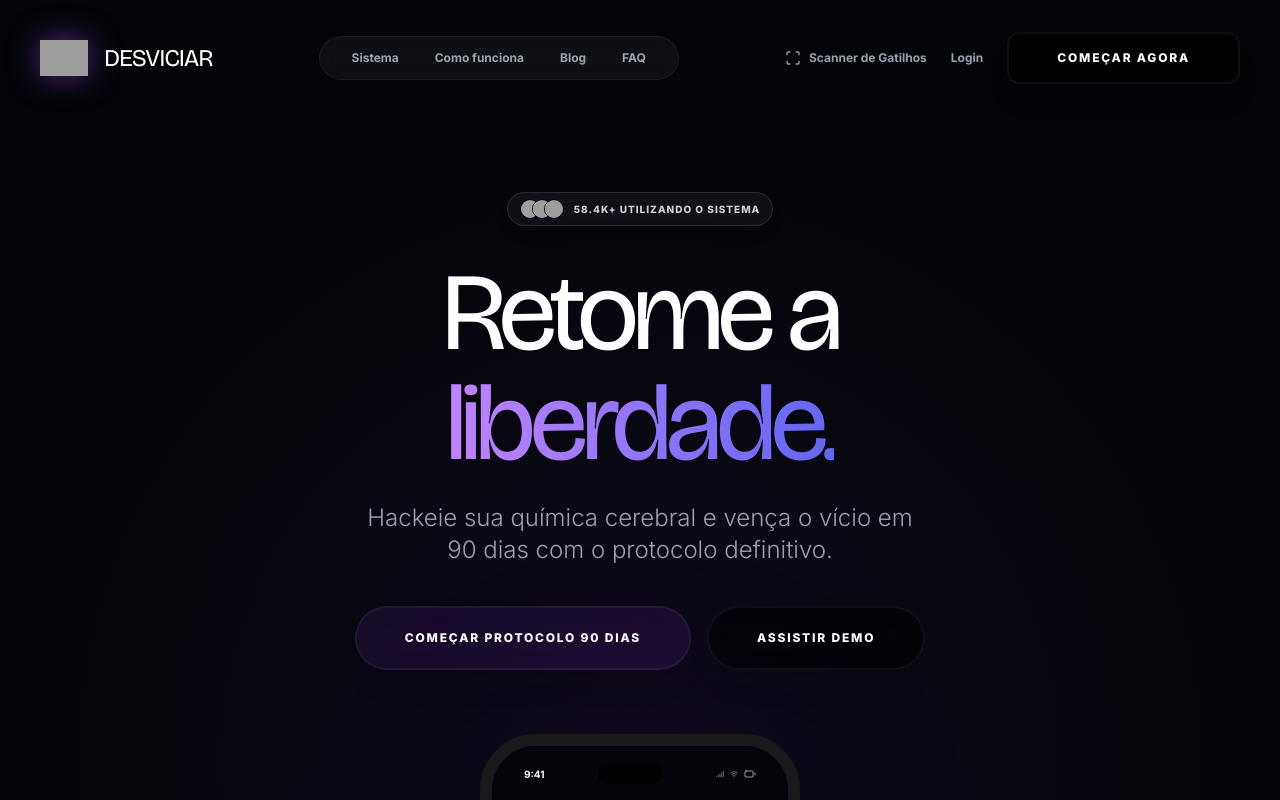
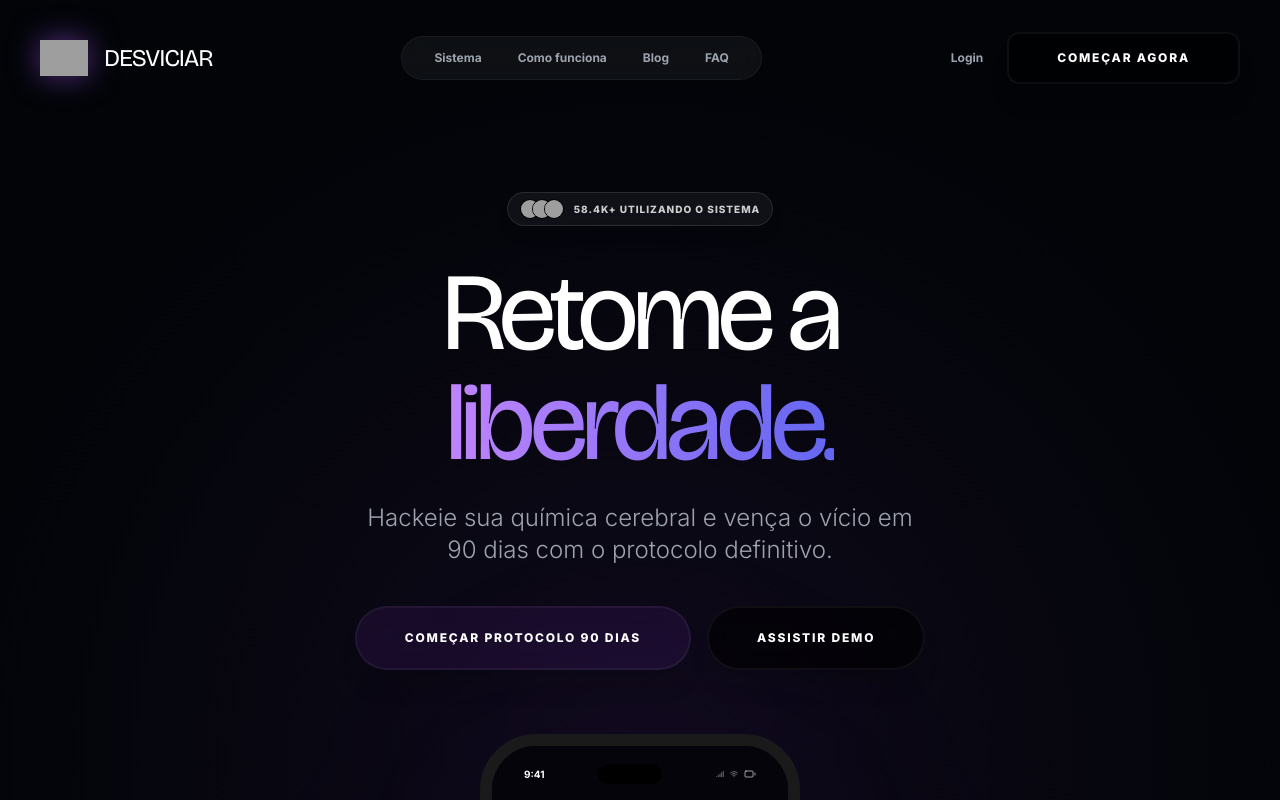
Before and after one commit to jaleski01/Desviciar---SITE, a React (Vite) app: page / in a window 1280 px wide. Shown: the top 800 px of the page. Built offline with nearby package versions, Linux system fonts and the light colour scheme; grey boxes are pictures that could not be loaded.

Commit message:
feat: Remove scanner button from Navbar
Removes the "Scanner de Gatilhos" button and related functionality from the Navbar component. This UI element is no longer relevant or used within the current application flow.

```diff
--- a/components/Navbar.tsx
+++ b/components/Navbar.tsx
@@ -1,6 +1,6 @@
 
 import React, { useState, useEffect } from 'react';
-import { Menu, X, Scan } from 'lucide-react';
+import { Menu, X } from 'lucide-react';
 import Button from './Button';
 
 interface NavbarProps {
@@ -36,10 +36,6 @@ const Navbar: React.FC<NavbarProps> = ({ onNavigate, currentView }) => {
         el?.scrollIntoView({ behavior: 'smooth' });
       }, 100);
     }
-  };
-
-  const openScanner = () => {
-    window.location.href = '/scanner';
   };
 
   return (
@@ -87,19 +83,16 @@ const Navbar: React.FC<NavbarProps> = ({ onNavigate, currentView }) => {
           </div>
 
           <div className="hidden lg:flex items-center gap-6">
-            <button
-              onClick={openScanner}
-              className="flex items-center gap-2 text-[12px] font-bold text-gray-400 hover:text-white transition-colors"
-            >
-              <Scan size={16} />
-              Scanner de Gatilhos
-            </button>
             <a href="#" className="text-[12px] font-bold text-gray-400 hover:text-white transition-colors">
               Login
             </a>
             <Button
               variant="dark-outline"
               className="h-10 px-6 text-[10px] font-black rounded-xl border-white/10 hover:border-purple-500/50"
+              onClick={() => {
+                const el = document.querySelector('#planos');
+                el?.scrollIntoView({ behavior: 'smooth' });
+              }}
             >
               Começar agora
             </Button>
@@ -121,8 +114,8 @@ const Navbar: React.FC<NavbarProps> = ({ onNavigate, currentView }) => {
           isOpen ? 'translate-x-0' : 'translate-x-full pointer-events-none'
         }`}
       >
-        <div className="px-8 py-12 flex flex-col h-full overflow-y-auto">
-          <div className="space-y-4 mb-8">
+        <div className="px-8 py-12 flex flex-col h-full">
+          <div className="space-y-4">
             {navLinks.map((link) => (
                <button
                  key={link.name}
@@ -135,23 +128,6 @@ const Navbar: React.FC<NavbarProps> = ({ onNavigate, currentView }) => {
                </button>
             ))}
           </div>
-
-          <div className="flex flex-col gap-4 mt-auto pb-12">
-            <button
-              onClick={openScanner}
-              className="flex items-center justify-center gap-3 w-full py-6 text-xl font-display font-black text-red-400 border-b border-white/5"
-            >
-              <Scan size={24} />
-              SCANNER DE GATILHOS
-            </button>
-            <Button
-              variant="secondary"
-              fullWidth
-              className="py-6"
-            >
-              Começar agora
-            </Button>
-          </div>
         </div>
       </div>
     </nav>
```
